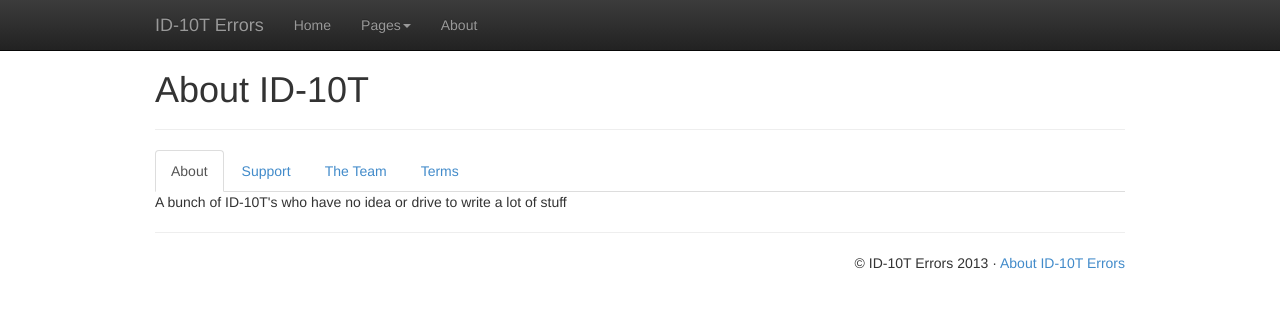
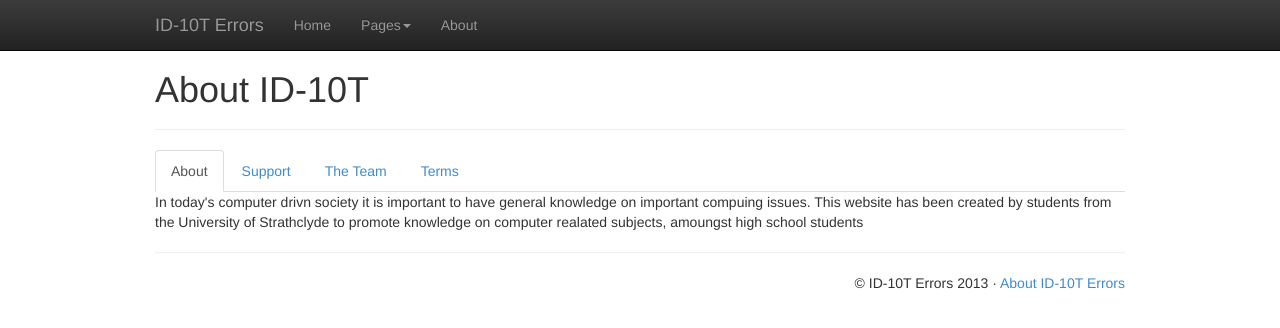
Before and after one commit to adamus1red/tripping-octo-adventure, a Jekyll site: the page built from about.html, in a window 1280 px wide. Shown: the top 328 px of the page. Built offline with Jekyll 4.4.1, drawn with Linux system fonts in a browser that asks for light colours; Markdown is read by kramdown in place of the engine named in the settings.

Commit message:
Update about.html

```diff
--- a/about.html
+++ b/about.html
@@ -13,7 +13,12 @@ title: About ID-10T
 <div class="tab-content">
     <div class="tab-pane fade in active" id="about">
         <section>
-            <p>A bunch of ID-10T's who have no idea or drive to write a lot of stuff</p>
+            <p>In today's computer drivn society it is important to have general
+                knowledge on important compuing issues. This website has been
+                created by students from the University of Strathclyde to promote
+                knowledge on computer realated subjects, amoungst high school
+                students
+            </p>
         </section>
     </div>
     <div class="tab-pane fade" id="contact">
```
